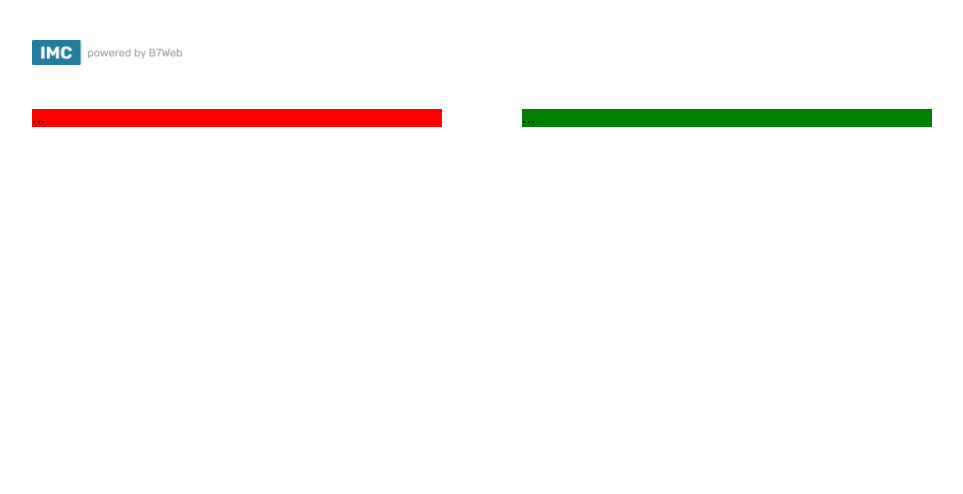
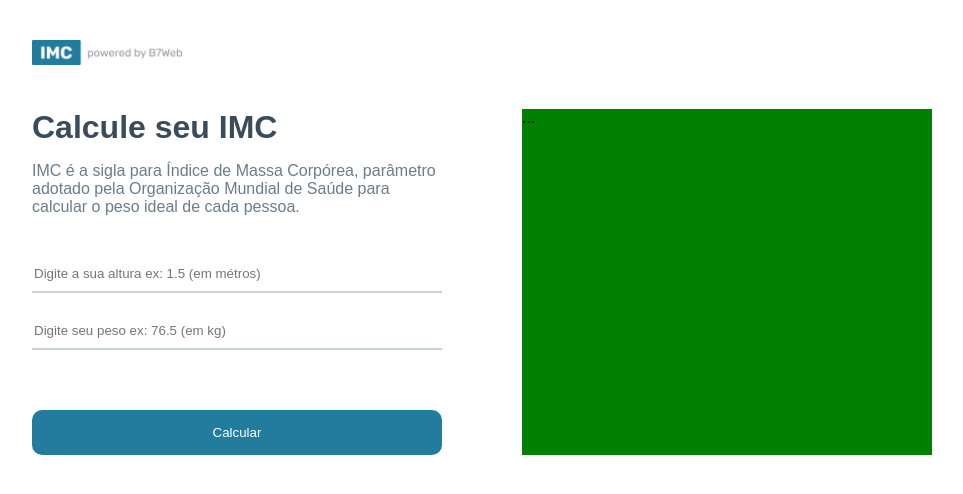
Before and after one commit to Jonatan1103/calculadora-imc, a React (Create React App) app: page / in a window 1280 px wide. Shown: the top 494 px of the page, without its empty margins (158-1121 px from the left). Built offline with nearby package versions, Linux system fonts and the light colour scheme.

Commit message:
left stylized

```diff
--- a/src/App.module.css
+++ b/src/App.module.css
@@ -24,7 +24,45 @@ img {
 
 .container .leftSide {
   flex:1;
-  background-color:red;
+}
+
+.container .leftSide h1 {
+  margin:0;
+  font-sizing: 40px;
+  color:#3a4b5c;
+}
+
+.container .leftSide p {
+  font-sizing:16px;
+  margin-bottom:40px;
+  color: #6a7d8b;
+}
+
+.container .leftSide input {
+  width:100%;
+  border:0;
+  border-bottom: 2px solid rgba(150, 163, 171, .5);
+  padding:10px 2px;
+  margin-bottom:20px;
+  font-sizing:14px;
+  outline:none;
+}
+
+.container .leftSide button {
+  background-color:#227c9d;
+  color:#fff;
+  font-sizing:15px;
+  border:0;
+  border-radius:10px;
+  padding:15px 0;
+  width:100%;
+  cursor:pointer;
+  margin-top:40px;
+  transition: opacity .3s;
+}
+
+.container .leftSide button:hover {
+  opacity:0.8;
 }
 
 .container .rightSide {
--- a/src/App.tsx
+++ b/src/App.tsx
@@ -1,7 +1,19 @@
+import { useState } from 'react'
 import styles from './App.module.css'
 import poweredImg from './assets/images/powered.png'
 
 const App = () => {
+  const [height, setHeight] = useState(0)
+  const [weight, setWeight] = useState(0)
+
+  const handleCalculateImc = () => {
+    if (height && weight) {
+
+    } else {
+      alert("Digite todos os campos")
+    }
+  }
+
   return (
     <div className={styles.main}>
 
@@ -14,8 +26,27 @@ const App = () => {
       <div className={styles.container}>
 
         <div className={styles.leftSide}>
-          ...
+          <h1>Calcule seu IMC</h1>
+          <p>IMC é a sigla para Índice de Massa Corpórea, parâmetro adotado pela Organização Mundial de Saúde para calcular o peso ideal de cada pessoa.</p>
+
+          <input
+            type="number"
+            placeholder="Digite a sua altura ex: 1.5 (em métros)"
+            value={height > 0 ? height : ''}
+            onChange={ e => setHeight(e.target.valueAsNumber)}
+          />
+
+          <input
+            type="number"
+            placeholder="Digite seu peso ex: 76.5 (em kg)"
+            value={weight > 0 ? weight : ''}
+            onChange={ e => setWeight(e.target.valueAsNumber)}
+          />
+
+          <button onClick={handleCalculateImc}>Calcular</button>
+
         </div>
+
         <div className={styles.rightSide}>
           ...
         </div>
```
